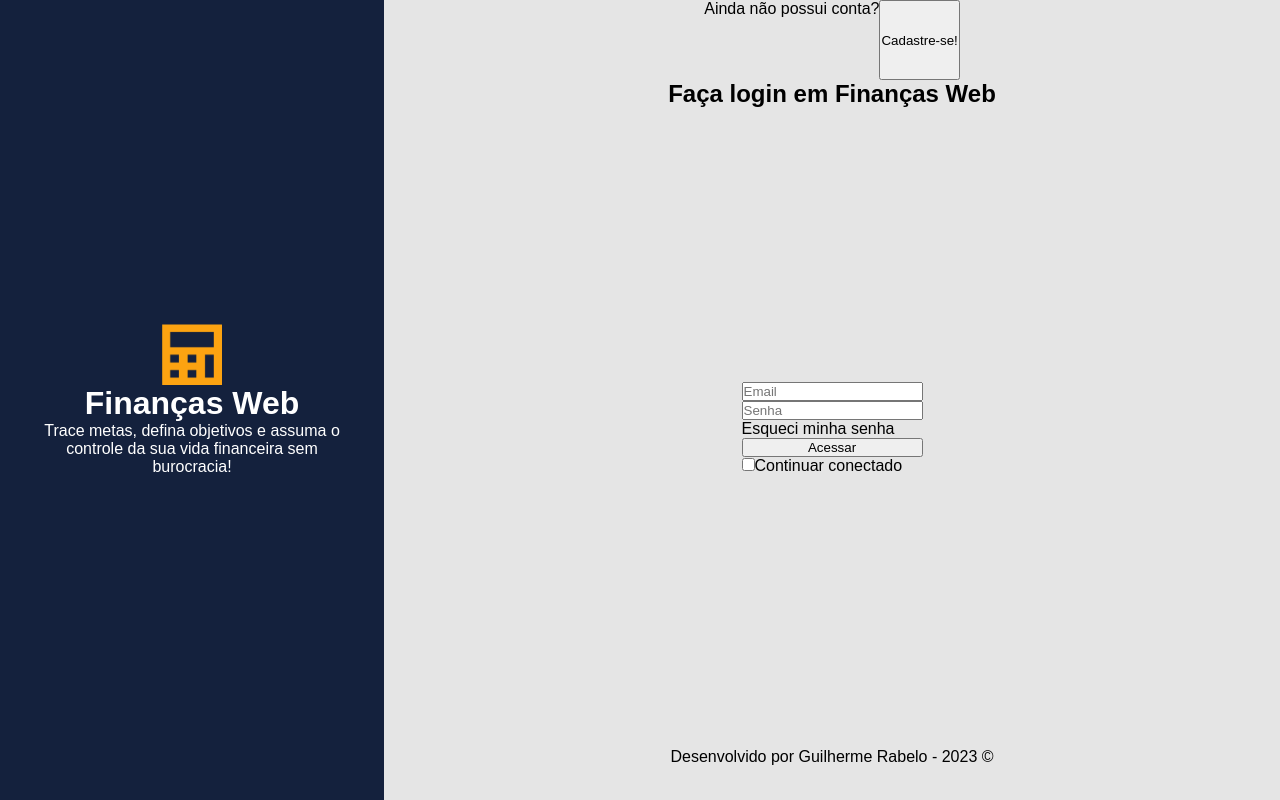
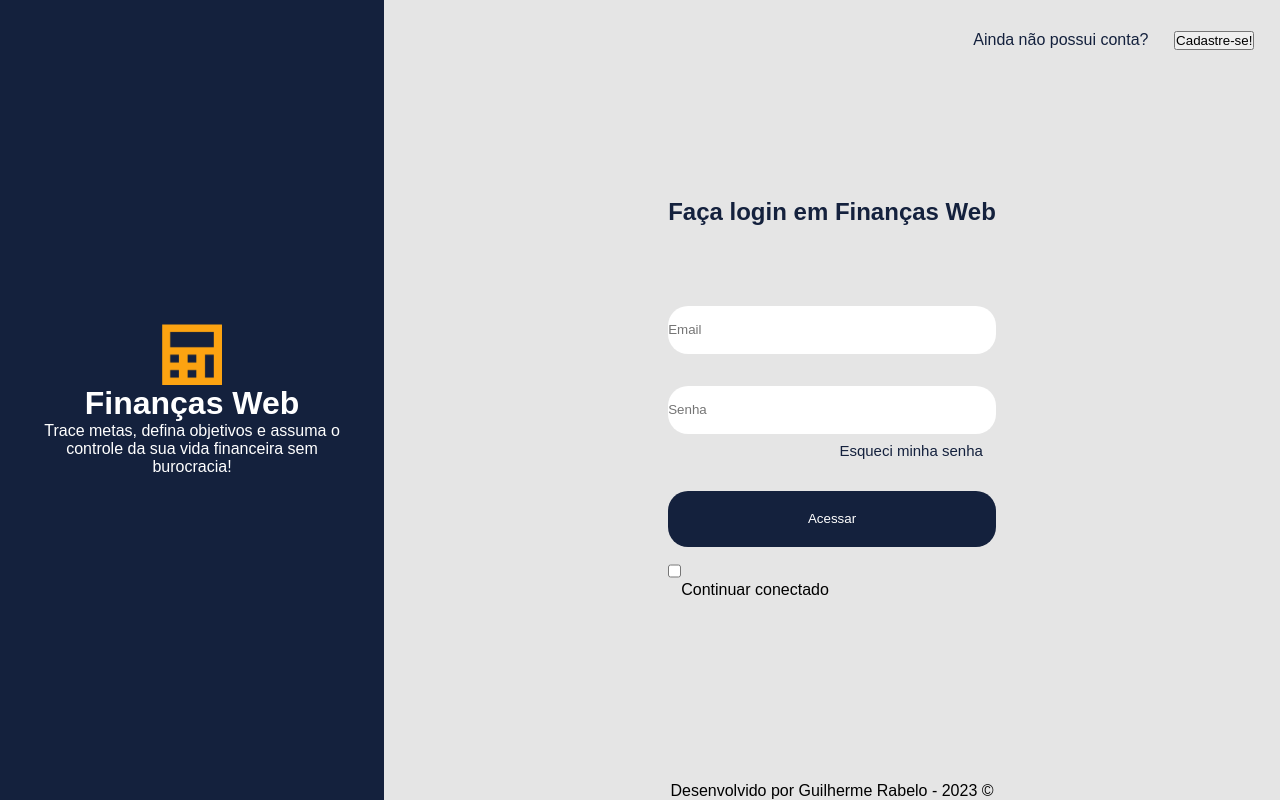
Before and after one commit to guilhermerabeloo/financasWeb, a React (Vite) app: page / in a window 1280 px wide. Built offline with nearby package versions, Linux system fonts and the light colour scheme.

Commit message:
Feat/Iniciando a estilizacao da pagina de login

```diff
--- a/src/app/App.jsx
+++ b/src/app/App.jsx
@@ -2,6 +2,7 @@ import './App.css';
 import { Login } from '../components/Login';
 
 function App() {
+
   return (
     <>
       <Login />
--- a/src/components/Login.jsx
+++ b/src/components/Login.jsx
@@ -1,5 +1,6 @@
 import './css/login.css'
 import logo from '../assets/logo.png'
+
 
 export function Login() {
     return (
@@ -11,16 +12,16 @@ export function Login() {
             </div>
             <div className="area-login">
                 <div className="area-header">
-                    <p>Ainda não possui conta?</p>
+                    <p className="text-possuiConta">Ainda não possui conta?</p>
                     <button className="btn-cadastrar">Cadastre-se!</button>
                 </div>
                 <div className="area-login">
-                    <h2>Faça login em Finanças Web</h2>
                     <div className="area-infoLogin">
+                        <h2 className="text-tituloLogin">Faça login em Finanças Web</h2>
                         <input id="input-email" type="text" placeholder="Email"/>
                         <input id="input-senha" type="text" placeholder="Senha"/>
-                        <p>Esqueci minha senha</p>
-                        <button>Acessar</button>
+                        <p className="text-esqueciSenha">Esqueci minha senha</p>
+                        <button className="btn-acessar">Acessar</button>
                         <div className="area-manterConectado">
                             <input id="radio-manterConectado" type="checkbox" />
                             <label htmlFor="radio-manterConectado">Continuar conectado</label>
@@ -28,7 +29,7 @@ export function Login() {
                     </div>
                 </div>
                 <div className="area-footer">
-                    <p>Desenvolvido por Guilherme Rabelo - 2023 ©</p>
+                    <p className="text-footer">Desenvolvido por Guilherme Rabelo - 2023 ©</p>
                 </div>
             </div>
         </div>
--- a/src/components/css/login.css
+++ b/src/components/css/login.css
@@ -42,8 +42,21 @@
 
 .area-login .area-header {
     display: flex;
+    align-items: center;
+    justify-content: end;
     height: 10vh;
+    width: 100%;
 }
+
+.area-login .area-header .text-possuiConta {
+    margin-right: 2vw;
+    color: var(--azul);
+}
+
+.area-login .area-header .btn-cadastrar {
+    margin-right: 2vw;
+}
+
 
 .area-login .area-infoLogin {
     display: flex;
@@ -51,3 +64,47 @@
     justify-content: center;
     height: 80vh;
 }
+
+.area-login .area-infoLogin .text-tituloLogin {
+    margin-bottom: 10vh;
+    color: var(--azul);
+}
+
+.area-login .area-infoLogin input#input-email {
+    margin-bottom: 4vh;
+}
+
+.area-login .area-infoLogin input {
+    margin-bottom: 1vh;
+    background-color: var(--branco);
+    border: none;
+    height: 6vh;
+    border-radius: 20px;
+}
+
+.area-login .area-infoLogin .text-esqueciSenha {
+    font-size: 15px;
+    margin-right: 13px;
+}
+
+.area-login .area-infoLogin .text-esqueciSenha {
+    text-align: end;
+    color: var(--azul);
+    margin-bottom: 4vh;
+}
+
+.area-login .area-infoLogin .btn-acessar {
+    background-color: var(--azul);
+    color: var(--branco);
+    height: 7vh;
+    border: none;
+    border-radius: 20px;
+}
+
+.page-login .area-footer {
+    display: flex;
+    align-items: end;
+    justify-content: center;
+    height: 10vh;
+    width: 70vw;
+}
```
